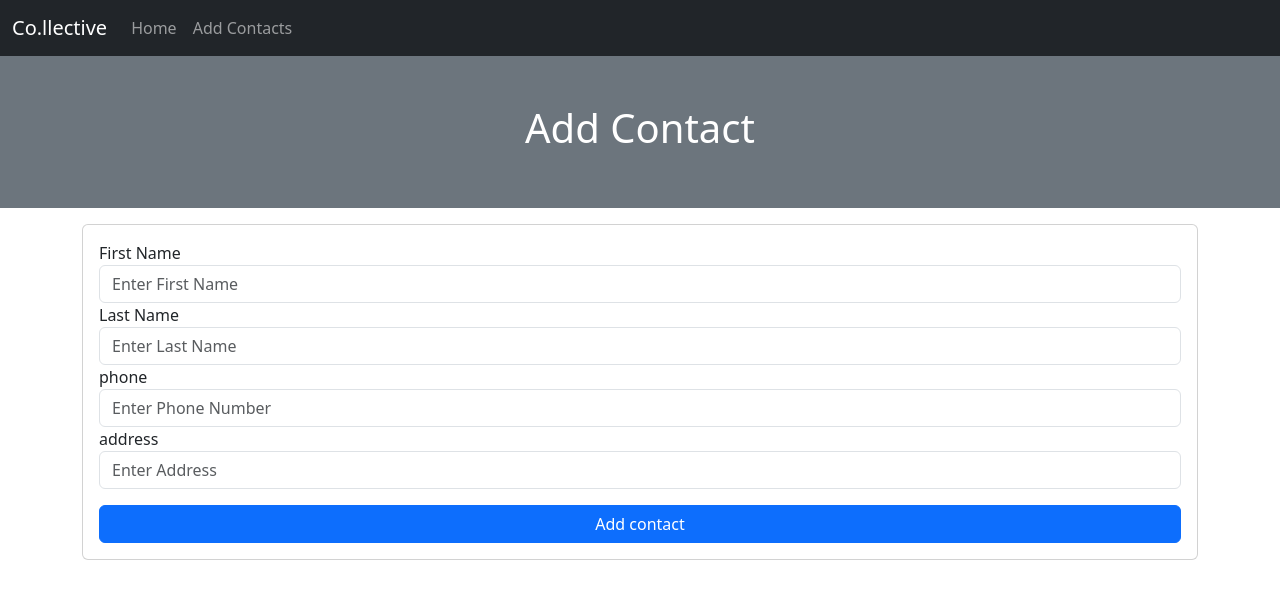
After one commit to sadetomiwa/Phonebook, a Flask app: page /contacts in a window 1280 px wide. The commit adds this page. Shown: the top 599 px of the page. Run offline with Flask 2, Linux system fonts and the light colour scheme.

Commit message:
finishing touches

```diff
--- a/app/__init__.py
+++ b/app/__init__.py
@@ -1,5 +1,6 @@
 from flask import Flask
 
 app = Flask(__name__)
+app.config['SECRET_KEY'] = 'you-will-never-guess'
 
 from app import routes
--- /dev/null
+++ b/app/forms.py
@@ -0,0 +1,10 @@
+from flask_wtf import FlaskForm
+from wtforms import StringField, PasswordField, SubmitField, EmailField
+from wtforms.validators import InputRequired, EqualTo
+
+class AddContactForm(FlaskForm):
+    first_name = StringField('First Name', validators=[InputRequired()])
+    last_name = StringField('Last Name', validators=[InputRequired()])
+    phone = StringField('phone', validators=[InputRequired()])
+    address = StringField('address', validators=[InputRequired()])
+    submit = SubmitField('Add contact')
--- a/app/routes.py
+++ b/app/routes.py
@@ -1,5 +1,6 @@
 from app import app
 from flask import render_template, redirect, url_for, flash
+from app.forms import AddContactForm
 
 
 
@@ -9,6 +10,16 @@ def index():
     return render_template('index.html')
 
 
-app.route('/contacts')
-def add_contact():
-    return render_template('addcontact.html')
+@app.route('/contacts')
+def contacts():
+    form = AddContactForm()
+    if form.validate_on_submit():
+        print('Sweet! The contact has been added')
+        first_name = form.first_name.data
+        last_name = form.last_name.data
+        phone = form.phone.data
+        address = form.address.data
+        print(first_name, last_name, phone, address)
+        flash(f"{first_name} {last_name} has been added to the rolodex")
+        return redirect (url_for('index'))
+    return render_template('contacts.html', form = form)
--- /dev/null
+++ b/app/templates/alerts.html
@@ -0,0 +1,10 @@
+{% with messages = get_flashed_messages(with_categories=True) %}
+    {% if messages %}
+        {% for category, message in messages %}
+            <div class="alert alert-{{ category }} alert-dismissible fade show text-center" role="alert">
+                <strong>{{ message }}</strong>
+                <button type="button" class="btn-close" data-bs-dismiss="alert" aria-label="Close"></button>
+            </div>
+        {% endfor %}
+    {% endif %}
+{% endwith %}
--- a/app/templates/base.html
+++ b/app/templates/base.html
@@ -4,12 +4,15 @@
     <meta charset="UTF-8">
     <meta http-equiv="X-UA-Compatible" content="IE=edge">
     <meta name="viewport" content="width=device-width, initial-scale=1.0">
-    <title>Kekambas Blog | {% block title %}Base{% endblock %}</title>
+    <title>Online Phone Book | {% block title %}Base{% endblock %}</title>
     <link rel="stylesheet" href="https://cdn.jsdelivr.net/npm/bootstrap@5.3.0-alpha1/dist/css/bootstrap.min.css">
 </head>
 <body>
 
     {% include 'nav.html' %}
+    <div class="row bg-secondary">
+        {% include 'alerts.html' %}
+    </div>
 
     <div class="row bg-secondary py-5">
         <div class="col text-center text-white">
--- /dev/null
+++ b/app/templates/contacts.html
@@ -0,0 +1,37 @@
+{% extends 'base.html' %}
+
+{% block title %} Rolodex {% endblock %}
+
+{% block header %}
+    <h1>Add Contact</h1>
+{% endblock %}
+
+{% block content %}
+    <div class="row">
+        <div class="col">
+            <div class="card mt-3">
+                <div class="card-body">
+                    <form action="" method="post">
+                        {{ form.csrf_token }}
+
+
+                        {{ form.first_name.label }}
+                        {{ form.first_name(class="form-control", placeholder="Enter First Name") }}
+
+                        {{ form.last_name.label }}
+                        {{ form.last_name(class="form-control", placeholder="Enter Last Name") }}
+
+                        {{ form.phone.label }}
+                        {{ form.phone(class="form-control", placeholder="Enter Phone Number") }}
+
+                        {{ form.address.label }}
+                        {{ form.address(class="form-control", placeholder="Enter Address") }}
+
+                        {{ form.submit(class="btn btn-primary w-100 mt-3") }}
+
+                    </form>
+                </div>
+            </div>
+        </div>
+    </div>
+{% endblock %}
--- a/app/templates/nav.html
+++ b/app/templates/nav.html
@@ -1,14 +1,13 @@
 <nav class="navbar navbar-expand-lg bg-dark" data-bs-theme="dark">
     <div class="container-fluid">
-        <a class="navbar-brand" href="/">Kekambas Blog</a>
+        <a class="navbar-brand" href="/">Co.llective</a>
         <button class="navbar-toggler" type="button" data-bs-toggle="collapse" data-bs-target="#collapseLinks" aria-controls="collapseLinks" aria-expanded="false" aria-label="Toggle navigation">
         <span class="navbar-toggler-icon"></span>
         </button>
         <div class="collapse navbar-collapse" id="collapseLinks">
         <div class="navbar-nav">
             <a class="nav-link" href="/">Home</a>
-            <a class="nav-link" href="/signup">Sign Up</a>
-            <a class="nav-link" href="/login">Log In</a>
+            <a class="nav-link" href="/contacts">Add Contacts</a>
         </div>
         </div>
     </div>
```
Also changed, not shown: app/templates/index.html (+49 -11 lines), requirements.txt (+8 -0 lines), app/templates/addcontact.html (deleted).
